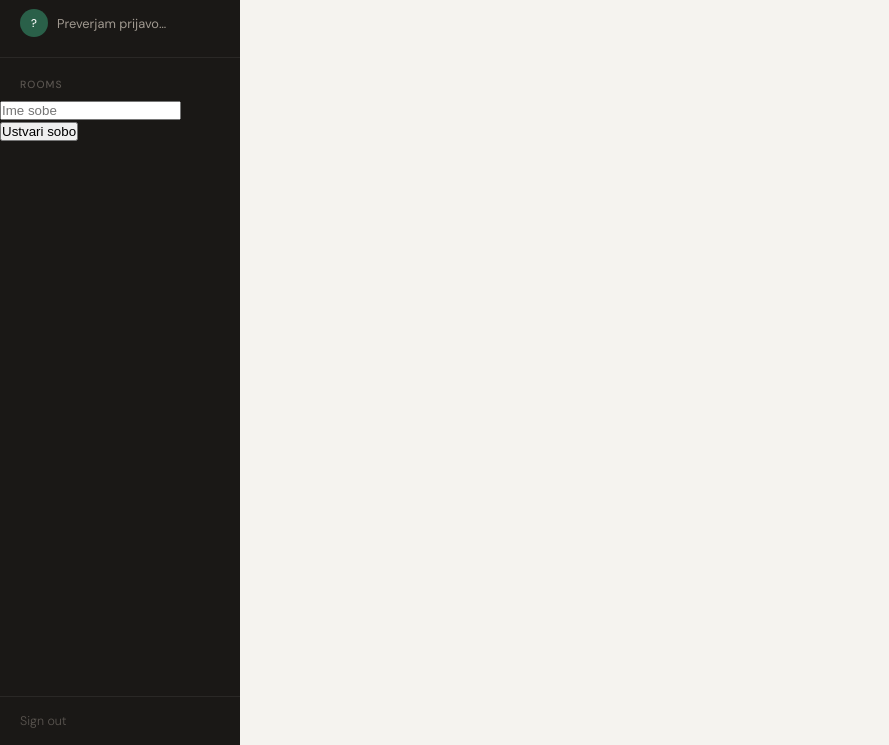
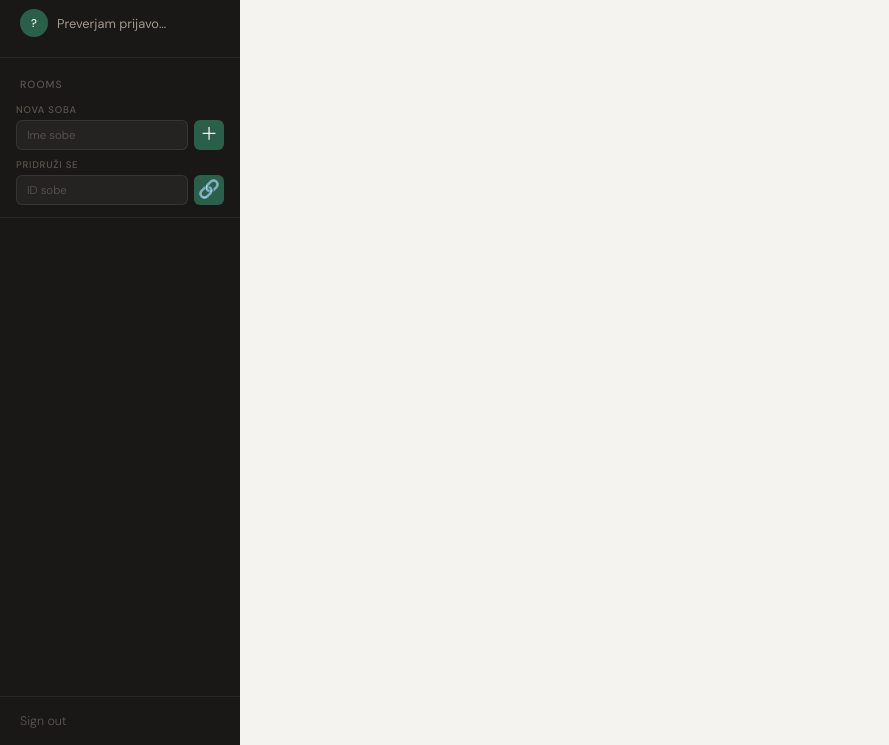
Before and after one commit to alina-jelenic/chat_room_prog2, a plain HTML site: page static/index.html in a window 1280 px wide. Shown: the part 55-800 px from the top of the page, without its empty margins (0-889 px from the left). Drawn offline with nearby package versions, Linux system fonts and the light colour scheme; no server answers.

Commit message:
ustvarjanje in priključitev sob

```diff
--- a/static/index.html
+++ b/static/index.html
@@ -143,6 +143,87 @@
       cursor: pointer;
     }
 
+    /* ── FORME ZA SOBE ── */
+    .room-forms {
+      padding: 4px 16px 12px;
+      border-bottom: 1px solid rgba(255,255,255,.07);
+    }
+
+    .form-group {
+      margin-bottom: 8px;
+    }
+
+    .form-group:last-child {
+      margin-bottom: 0;
+    }
+
+    .form-label {
+      display: block;
+      font-size: .6rem;
+      text-transform: uppercase;
+      letter-spacing: .08em;
+      color: #5a5550;
+      margin-bottom: 4px;
+      font-weight: 500;
+    }
+
+    .form-row {
+      display: flex;
+      gap: 6px;
+      align-items: center;
+    }
+
+    .form-row input {
+      flex: 1;
+      min-width: 0;
+      background: rgba(255,255,255,0.05);
+      border: 1px solid rgba(255,255,255,0.08);
+      border-radius: 6px;
+      padding: 6px 10px;
+      font-family: 'DM Sans', sans-serif;
+      font-size: .78rem;
+      font-weight: 300;
+      color: #d0cbc4;
+      outline: none;
+      transition: border-color .2s, background .2s, box-shadow .2s;
+    }
+
+    .form-row input::placeholder {
+      color: #5a5550;
+      font-size: .72rem;
+    }
+
+    .form-row input:focus {
+      border-color: var(--accent);
+      background: rgba(255,255,255,0.08);
+      box-shadow: 0 0 0 2px rgba(42,96,73,.15);
+    }
+
+    .form-row button {
+      background: var(--accent);
+      border: none;
+      border-radius: 6px;
+      width: 30px;
+      height: 30px;
+      display: flex;
+      align-items: center;
+      justify-content: center;
+      font-size: 1.1rem;
+      line-height: 1;
+      color: #fff;
+      cursor: pointer;
+      flex-shrink: 0;
+      transition: background .2s, transform .1s;
+    }
+
+    .form-row button:hover {
+      background: var(--accent-h);
+    }
+
+    .form-row button:active {
+      transform: scale(.92);
+    }
+
     /* ── MAIN ── */
     .main {
       flex: 1;
@@ -168,6 +249,18 @@
       letter-spacing: -.01em;
     }
 
+    .copy-id-btn {
+      background: transparent;
+      border: 1px solid var(--border);
+      border-radius: 6px;
+      padding: 2px 8px;
+      font-size: .7rem;
+      color: var(--muted);
+      cursor: pointer;
+    }
+    .copy-id-btn:hover {
+      background: var(--bg);
+    }
     .connection-dot {
       width: 7px; height: 7px;
       border-radius: 50%;
@@ -359,22 +452,40 @@
   </div>
 
   <div class="section-label">Rooms</div>
-    <form
-      id="create-room-form"
-      hx-post="/rooms"
-      hx-target="#room-list"
-      hx-swap="beforeend">
-      <input
-          type="text"
-          name="name"
-          placeholder="Ime sobe"
-          maxlength="32"
-          pattern="[A-Za-z0-9_-]+"
-          required>
-      <button type="submit">
-          Ustvari sobo
-      </button>
-    </form>
+    <div class="room-forms">
+  <!-- USTVARI -->
+  <div class="form-group">
+    <label for="room-name" class="form-label">Nova soba</label>
+    <div class="form-row">
+      <input type="text"
+             id="room-name"
+             name="name"
+             placeholder="Ime sobe"
+             maxlength="32"
+             pattern="[A-Za-z0-9_-]+"
+             required
+             aria-label="Ime nove sobe">
+      <button type="submit" form="create-room-form" aria-label="Ustvari sobo">＋</button>
+    </div>
+  </div>
+
+  <!-- PRIDRUŽI SE -->
+  <div class="form-group">
+    <label for="room-id" class="form-label">Pridruži se</label>
+    <div class="form-row">
+      <input type="number"
+             id="room-id"
+             name="id"
+             placeholder="ID sobe"
+             required
+             aria-label="ID sobe">
+      <button type="submit" form="join-room-form" aria-label="Pridruži se">🔗</button>
+    </div>
+  </div>
+</div>
+
+
+</div>
   <div class="room-list"
      id="room-list"
      hx-get="/rooms"
```
Also changed, not shown: 2 other files.
